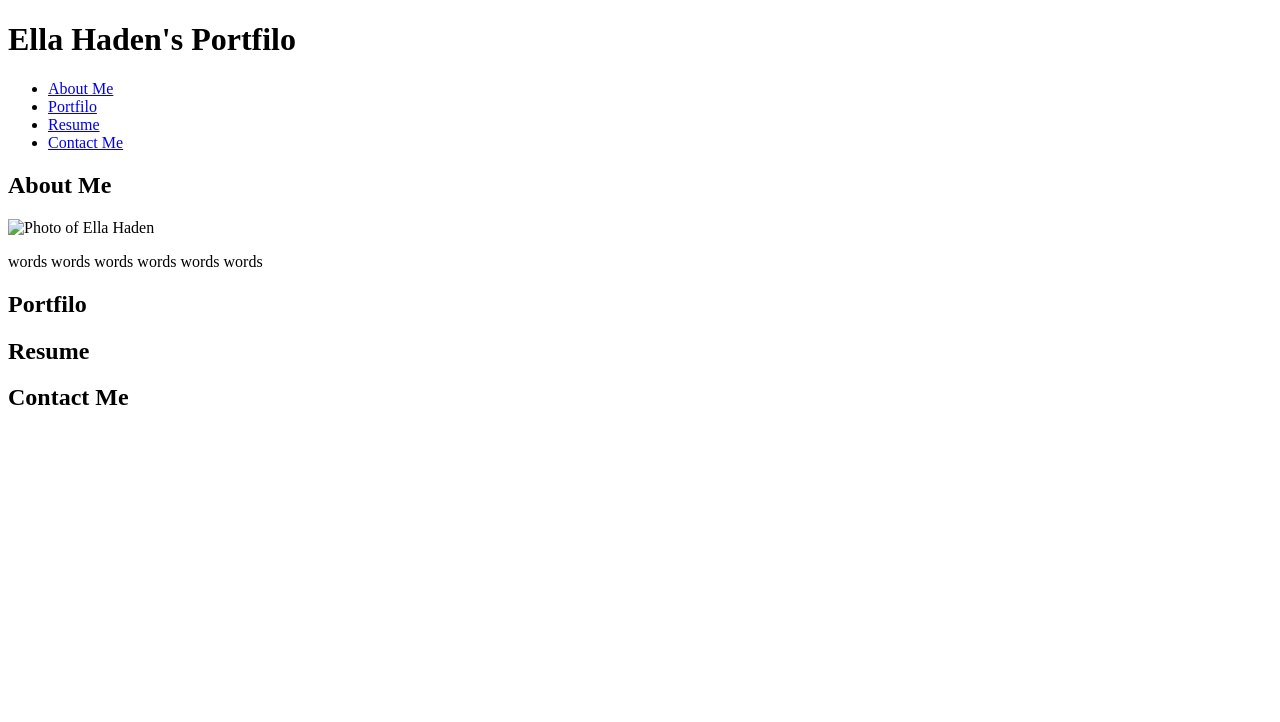
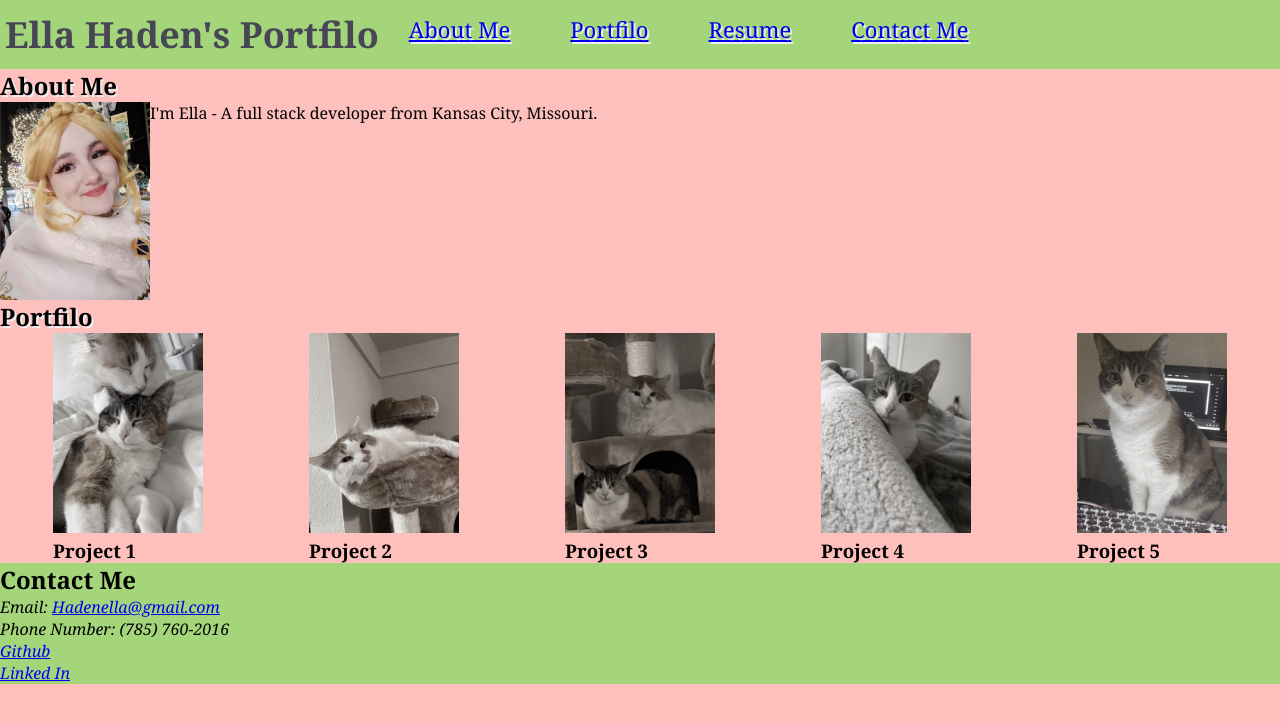
Before and after one commit to hadenella/portfilo, a plain HTML site: page index.html in a window 1280 px wide. Drawn offline with Linux system fonts and the light colour scheme.

Commit message:
fixed css and reordered html

```diff
--- a/assets/css/style.css
+++ b/assets/css/style.css
@@ -0,0 +1,96 @@
+:root {
+    --primary-color: #a4d57b;
+    --secondary-color: #fec0bd;
+    --third-color: #eee;
+    --tertiary-color: #464655;
+}
+
+*{
+    box-sizing: border-box;
+    margin: 0;
+    padding: 0;
+    color: var (--tertiary-color);
+}
+body {
+    font-family: Georgia, 'Times New Roman', Times, serif;
+    background-color:var(--secondary-color) ;
+}
+.drop-shadow {
+    text-shadow: 2px 2px var(--third-color)
+}
+/*start of header*/
+header {
+    padding: 10px 5px;
+    background-color: var(--primary-color);
+    display: flex;
+    top: 0;
+}
+header h1 {
+    font-weight: bold;
+    font-size: 36px;
+    color: var(--tertiary-color);
+    margin: 0;
+    display: inline;
+}
+header nav {
+    margin: 4px 0;
+  }
+
+  header nav ul {
+    display: flex;
+    flex-wrap: wrap;
+    justify-content: space-between;
+    align-items: center;
+    list-style: none;
+  }
+
+header nav ul li {
+    display:inline-flex;
+}
+header nav ul li a {
+    margin: 0 30px;
+    font-weight: lighter;
+    font-size: 22px;
+    text-shadow: 2px 2px var(--third-color)
+}
+/*end of header*/
+
+/*start of body section*/
+.about-me p {
+    float: right;
+}
+.selfie {
+    display: flex;
+    flex-wrap: wrap;
+}
+.selfie img {
+    margin: 0;
+    width: 150px;
+    height: auto;
+}
+
+/*start of portfilo section*/
+.project-contrainer {
+    display: flex;
+    flex-wrap: wrap;
+    justify-content: space-around;
+  }
+
+  .project img {
+    margin: 0;
+    width: 150px;
+    height: auto;
+    filter: grayscale(75%);
+}
+
+.project img:hover {
+    filter: grayscale(0%);
+}
+/*end of portfilo section*/
+/*end of body section*/
+
+/*start of footer section*/
+footer {
+    background-color: var(--primary-color);
+}
+/*end of footer section*/
--- a/index.html
+++ b/index.html
@@ -1,5 +1,6 @@
 <!DOCTYPE html>
 <html lang="en">
+
 <head>
   <meta charset="UTF-8" />
   <meta name="viewport" content="width=device-width, initial-scale=1.0" />
@@ -9,6 +10,7 @@
 
 <header>
   <h1> Ella Haden's Portfilo </h1>
+
   <nav>
     <ul>
       <li>
@@ -28,25 +30,65 @@
 </header>
 
 <body>
-<section class= "about-me">
+  <!--About Me Section-->
+
+  <section id="about-me">
+    <section class="drop-shadow">
       <h2>About Me</h2>
-  <div class= "selfie">
-<!--Add image-->
-    <img src="!!!!" alt="Photo of Ella Haden">
+    </section>
+    <div class="selfie">
+      <img src="./assets/images/selfie.jpg" alt="Photo of Ella Haden">
+      <p>I'm Ella - A full stack developer from Kansas City, Missouri. </p>
     </div>
-    <p>words words words words words words </p>
+
   </section>
 
   <section class="portfilo">
+    <section class="drop-shadow">
       <h2>Portfilo</h2>
     </section>
 
-<section class= "Resume">
-  <h2> Resume </h2>
+    <!--Images and links will be replaced when I get more content to add :) for now, enjoy my cats-->
+    <section class="project-contrainer">
+    <article class="project">
+      <a href="youtube.com"><img src="./assets/images/cats2.jpg" alt="my cats cuddling"></a>
+      <h3> Project 1 </h3>
+      </article>
+
+      <article class="project">
+        <a href="youtube.com"><img src="./assets/images/bumbleebee1.jpg"
+          alt="my cat bumblebee laying in his cat tree"></a>
+          <h3> Project 2 </h3>
+      </article>
+
+      <article class="project">
+        <a href="youtube.com"><img src="./assets/images/cats.jpg" alt="both of my cats are laying in the cat tree"></a>
+        <h3> Project 3 </h3>
+      </article>
+
+      <article class="project">
+        <a href="youtube.com"><img src="./assets/images/flower1.jpg" alt="flower under a blanket"></a>
+        <h3> Project 4 </h3>
+      </article>
+
+      <article class="project">
+        <a href="youtube.com"><img src="./assets/images/flower2.jpg" alt="flower helping me code"></a>
+        <h3> Project 5 </h3>
+      </article>
       </section>
+  </section>
+</body>
 
+<footer>
+  <!--Contact Me Section -->
   <section class="contact-me">
     <h2> Contact Me </h2>
+
+    <address>
+      Email: <a href="mailto:hadenella@gmail.com"> Hadenella@gmail.com </a> <br />
+      Phone Number: (785) 760-2016 <br />
+      <a href="https://github.com/hadenella"> Github </a> <br />
+      <a href="https://www.linkedin.com/in/ella-haden-189916208/"> Linked In </a><br />
+    </address>
   </section>
-  </body>
-  <footer></footer>
+</footer>
```
Also changed, not shown: assets/images/selfie.jpg (added). Lines whose indentation alone changed are shown as unchanged.
